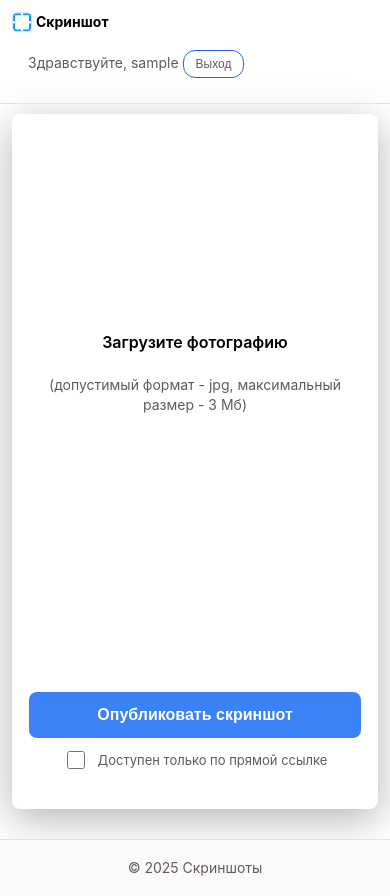
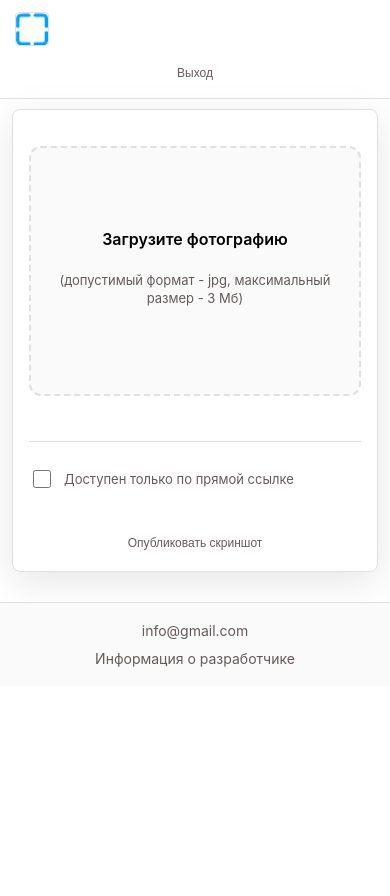
Before and after one commit to Andre1ka788/Andre1ka788.github.io, a plain HTML site: page add.html in a window 390 px wide. After the commit the page ends 844 px from the top, so only its background shows below. Drawn offline with Linux system fonts and the light colour scheme; sample sign-in values are in the browser's storage.

Commit message:
add.html

```diff
--- a/add.html
+++ b/add.html
@@ -1,4 +1,3 @@
-
 <!doctype html>
 <html lang="ru">
 <head>
@@ -8,15 +7,15 @@
   <link rel="stylesheet" href="styles.css" />
   <style>
 .upload-container {
-    max-width: 3000px; /* Увеличили ширину контейнера */
+    max-width: 3000px;
     margin: 40px auto;
     background: var(--card);
     border-radius: 12px;
     padding: 0;
-    border: 1px solid rgba(255,255,255,0.1);
-    box-shadow: 0 10px 40px rgba(0,0,0,0.3);
+    border: 1px solid #e0e0e0;
+    box-shadow: 0 10px 40px rgba(0,0,0,0.1);
     overflow: hidden;
-    min-height: 600px; /* Минимальная высота всей карточки */
+    min-height: 600px;
 }
 
 .upload-header {
@@ -24,36 +23,36 @@
     justify-content: space-between;
     align-items: center;
     padding: 20px 30px;
-      border-bottom: 1px solid rgba(255,255,255,0.1);
-      background: rgba(255,255,255,0.02);
+    border-bottom: 1px solid #e0e0e0;
+    background: #fafafa;
 }
 
 .upload-header .logo {
     font-size: 24px;
     font-weight: 700;
-      color: #f1f5f9;
+    color: #000000;
 }
 
 .upload-area {
-    border: 2px dashed rgba(255,255,255,0.2);
+    border: 2px dashed #e0e0e0;
     border-radius: 12px;
-    padding: 10px 40px; /* Максимальные отступы */
+    padding: 10px 40px;
     text-align: center;
     margin: 20px 0;
     transition: all 0.3s ease;
     cursor: pointer;
-    background: rgba(255,255,255,0.02);
-    min-height: 450px; /* Очень высокая */
+    background: #fafafa;
+    min-height: 450px;
     display: flex;
     flex-direction: column;
     justify-content: center;
     align-items: center;
-    flex-grow: 1; /* Растягивается на все доступное пространство */
+    flex-grow: 1;
 }
 
 .upload-content {
-    padding: 100px; /* Увеличили с 30px до 40px */
-    min-height: 500px; /* Добавили минимальную высоту всей области */
+    padding: 100px;
+    min-height: 500px;
     display: flex;
     flex-direction: column;
 }
@@ -71,17 +70,6 @@
     color: var(--muted);
     margin-bottom: 50px;
     font-size: 14px;
-    }
-
-    .upload-area {
-      border: 2px dashed rgba(255,255,255,0.2);
-      border-radius: 8px;
-      padding: 100px 50px;
-      text-align: center;
-      margin-bottom: 30px;
-      transition: all 0.3s ease;
-      cursor: pointer;
-      background: rgba(255,255,255,0.02);
 }
 
 .upload-area:hover {
@@ -108,13 +96,17 @@
 .preview-container {
     margin: 24px 0;
     text-align: center;
+    width: 100%;
 }
 
 .preview-img {
+    width: 100%;
     max-width: 100%;
-      max-height: 400px;
+    height: auto;
     border-radius: 8px;
-      box-shadow: 0 8px 30px rgba(0,0,0,0.4);
+    box-shadow: 0 8px 30px rgba(0,0,0,0.2);
+    display: block;
+    margin: 0 auto;
 }
 
 .form-actions {
@@ -135,7 +127,7 @@
 .checkbox input[type="checkbox"] {
     width: 18px;
     height: 18px;
-      accent-color: var(--accent);
+    accent-color: #369FFF;
 }
 
 .hidden {
@@ -144,7 +136,7 @@
 
 .divider {
     height: 1px;
-      background: rgba(255,255,255,0.1);
+    background: #e0e0e0;
     margin: 25px 0;
 }
 
@@ -152,6 +144,7 @@
 @media (max-width: 768px) {
     .upload-container {
         margin: 20px auto;
+        min-height: auto;
     }
 
     .upload-header {
@@ -173,6 +166,7 @@
 
     .upload-content {
         padding: 20px;
+        min-height: auto;
     }
 
     .upload-title {
@@ -183,11 +177,13 @@
     .upload-subtitle {
         text-align: center;
         margin-bottom: 20px;
+        font-size: 13px;
     }
 
     .upload-area {
         padding: 30px 15px;
         margin-bottom: 20px;
+        min-height: 300px;
     }
 
     .upload-text {
@@ -218,6 +214,54 @@
         font-size: 13px;
         gap: 10px;
     }
+
+    /* Скрываем текст "Скриншоты" в логотипе на мобильных */
+    .logo span,
+    .logo-text {
+        display: none !important;
+    }
+
+    /* Настраиваем контейнер логотипа */
+    .logo {
+        display: flex !important;
+        align-items: center;
+        justify-content: center;
+        width: 40px;
+        min-width: 40px;
+    }
+
+    /* Настраиваем иконку */
+    .logo-icon {
+        width: 34px !important;
+        height: 34px !important;
+        margin: 0 !important;
+        flex-shrink: 0;
+    }
+
+    /* Скрываем приветствие */
+    #user-greeting {
+        display: none !important;
+    }
+
+    /* Настройка кнопки выхода */
+    #logout-btn {
+        width: 100%;
+        margin-top: 8px;
+    }
+
+    /* Шапка upload-header для мобильных */
+    .upload-header {
+        flex-direction: row;
+        align-items: center;
+        padding: 12px 16px;
+    }
+
+    .user-info {
+        display: flex;
+        flex-direction: column;
+        align-items: flex-end;
+        gap: 4px;
+    }
 }
 
 @media (max-width: 480px) {
@@ -235,10 +279,9 @@
     }
 
     .user-info {
-
         flex-direction: column;
         gap: 8px;
-        align-items: flex-start;
+        align-items: flex-end;
     }
 
     .upload-content {
@@ -251,6 +294,7 @@
 
     .upload-area {
         padding: 20px 12px;
+        min-height: 250px;
     }
 
     .preview-img {
@@ -258,8 +302,8 @@
     }
 
     #logout-btn {
-        padding: 4px 8px;
-        font-size: 11px;
+        padding: 8px 12px;
+        font-size: 12px;
     }
 }
 
@@ -267,10 +311,37 @@
 @media (max-width: 768px) and (orientation: landscape) {
     .upload-area {
         padding: 20px 15px;
+        min-height: 200px;
     }
 
     .preview-img {
         max-height: 200px;
+    }
+}
+
+/* Для очень маленьких окон */
+@media (max-width: 320px) {
+    .upload-container {
+        margin: 5px auto;
+        border-radius: 6px;
+    }
+
+    .upload-content {
+        padding: 12px;
+    }
+
+    .upload-area {
+        padding: 15px 8px;
+        min-height: 200px;
+    }
+
+    .upload-title {
+        font-size: 14px;
+    }
+
+    .upload-subtitle {
+        font-size: 11px;
+        margin-bottom: 15px;
     }
 }
   </style>
@@ -280,19 +351,19 @@
     <div class="container header-inner">
       <div class="logo">
         <img src="images/icon.jpg" alt="" class="logo-icon">
-        Скриншот</span>
+        <span class="logo-text">Скриншоты</span>
       </div>
-            <div class="upload-header">
+      <nav>
         <div class="user-info">
           <span id="user-greeting">Здравствуйте!</span>
-          <button class="btn btn-outline" style="padding: 6px 12px; font-size: 12px;" id="logout-btn">Выход</button>
+          <button class="btn btn-outline2" style="padding: 6px 12px; font-size: 12px;" id="logout-btn">Выход</button>
+        </div>
+      </nav>
     </div>
   </header>
 
   <main class="container">
     <div class="upload-container">
-      <!-- Шапка как на скриншоте -->
-
       <div class="upload-content">
 
         <!-- Область загрузки -->
@@ -306,23 +377,21 @@
         <div id="preview" class="preview-container hidden">
           <img id="preview-img" src="" alt="Предпросмотр" class="preview-img" />
           <div style="margin-top: 12px;">
-            <button type="button" class="btn btn-outline" id="removeFile">Удалить</button>
           </div>
         </div>
 
         <!-- Разделитель -->
         <div class="divider"></div>
 
-
-
-        <!-- Кнопки действий -->
-<div class="form-actions">
-  <button type="button" class="btn btn-primary" id="publishBtn" disabled>Опубликовать скриншот</button>
         <!-- Настройки -->
         <label class="checkbox">
           <input type="checkbox" id="privateCheck" />
           Доступен только по прямой ссылке
         </label>
+
+        <!-- Кнопки действий -->
+        <div class="form-actions">
+          <button type="button" class="btn btn-primary2" id="publishBtn" disabled>Опубликовать скриншот</button>
         </div>
       </div>
     </div>
@@ -330,7 +399,10 @@
 
   <footer class="site-footer">
     <div class="container footer-inner">
-      <div>© 2025 Скриншоты</div>
+      <div>info@gmail.com</div>
+      <div class="socials">
+        <a>Информация о разработчике</a>
+      </div>
     </div>
   </footer>
 
@@ -371,7 +443,6 @@
     const dropzone = document.getElementById('dropzone');
     const preview = document.getElementById('preview');
     const previewImg = document.getElementById('preview-img');
-      const removeFile = document.getElementById('removeFile');
     const publishBtn = document.getElementById('publishBtn');
     const privateCheck = document.getElementById('privateCheck');
 
@@ -427,15 +498,6 @@
       reader.readAsDataURL(file);
     }
 
-      removeFile.addEventListener('click', () => {
-        selectedFile = null;
-        selectedDataUrl = null;
-        preview.classList.add('hidden');
-        dropzone.classList.remove('hidden');
-        fileInput.value = '';
-        publishBtn.disabled = true;
-      });
-
     // Функции для работы с localStorage
     function getScreenshots() {
       try {
@@ -453,10 +515,6 @@
       }
     }
 
-      function generateId() {
-        return Date.now().toString(36) + '-' + Math.random().toString(36).slice(2,9);
-      }
-
     // Публикация скриншота
     publishBtn.addEventListener('click', (e) => {
       e.preventDefault();
@@ -465,7 +523,7 @@ publishBtn.addEventListener('click', (e) => {
         return;
       }
 
-    const id = 'upload-' + Date.now().toString(36); // Добавляем префикс
+      const id = 'upload-' + Date.now().toString(36);
       const item = {
         id,
         dataUrl: selectedDataUrl,
```
Lines whose indentation alone changed are shown as unchanged.
